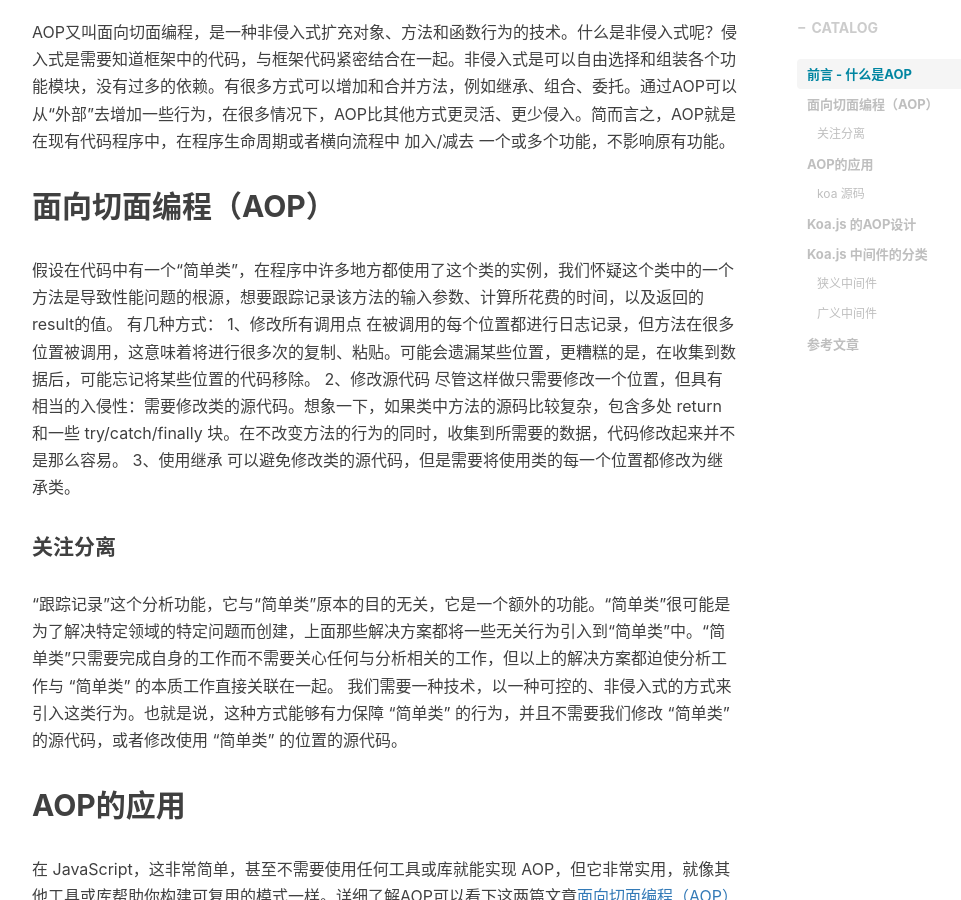
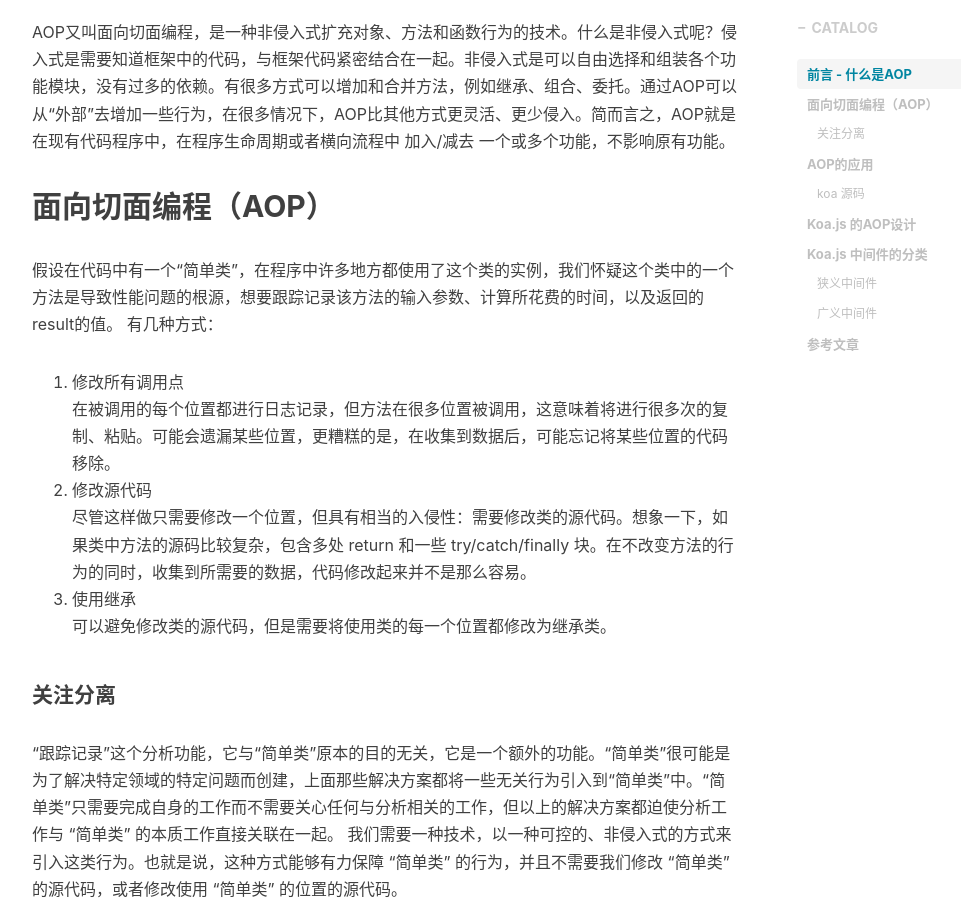
Before and after one commit to IdeaEcho/IdeaEcho.github.io, a Jekyll site: the page built from _posts/2019-5-26-koajs.md, in a window 1280 px wide and 900 px high, scrolled down 620 px. Shown: the whole window, without its empty margins (233-1194 px from the left). Built offline with Jekyll 4.4.1, drawn with Linux system fonts in a browser that asks for light colours; nearby versions of some CDN libraries; comment, search, counter and statistics services are not loaded.

Commit message:
fix:koajs

```diff
--- a/_posts/2019-5-26-koajs.md
+++ b/_posts/2019-5-26-koajs.md
@@ -18,12 +18,13 @@ AOP又叫面向切面编程，是一种非侵入式扩充对象、方法和函
 ## 面向切面编程（AOP）
 假设在代码中有一个“简单类”，在程序中许多地方都使用了这个类的实例，我们怀疑这个类中的一个方法是导致性能问题的根源，想要跟踪记录该方法的输入参数、计算所花费的时间，以及返回的result的值。
 有几种方式：
-1、修改所有调用点
+
+1. 修改所有调用点
 在被调用的每个位置都进行日志记录，但方法在很多位置被调用，这意味着将进行很多次的复制、粘贴。可能会遗漏某些位置，更糟糕的是，在收集到数据后，可能忘记将某些位置的代码移除。
-2、修改源代码
+2. 修改源代码
 尽管这样做只需要修改一个位置，但具有相当的入侵性：需要修改类的源代码。想象一下，如果类中方法的源码比较复杂，包含多处 return 和一些 try/catch/finally 块。在不改变方法的行为的同时，收集到所需要的数据，代码修改起来并不是那么容易。
-3、使用继承
- 可以避免修改类的源代码，但是需要将使用类的每一个位置都修改为继承类。
+3. 使用继承
+可以避免修改类的源代码，但是需要将使用类的每一个位置都修改为继承类。
 
 #### 关注分离
 "跟踪记录"这个分析功能，它与“简单类”原本的目的无关，它是一个额外的功能。“简单类”很可能是为了解决特定领域的特定问题而创建，上面那些解决方案都将一些无关行为引入到“简单类”中。“简单类”只需要完成自身的工作而不需要关心任何与分析相关的工作，但以上的解决方案都迫使分析工作与 “简单类” 的本质工作直接关联在一起。
```
